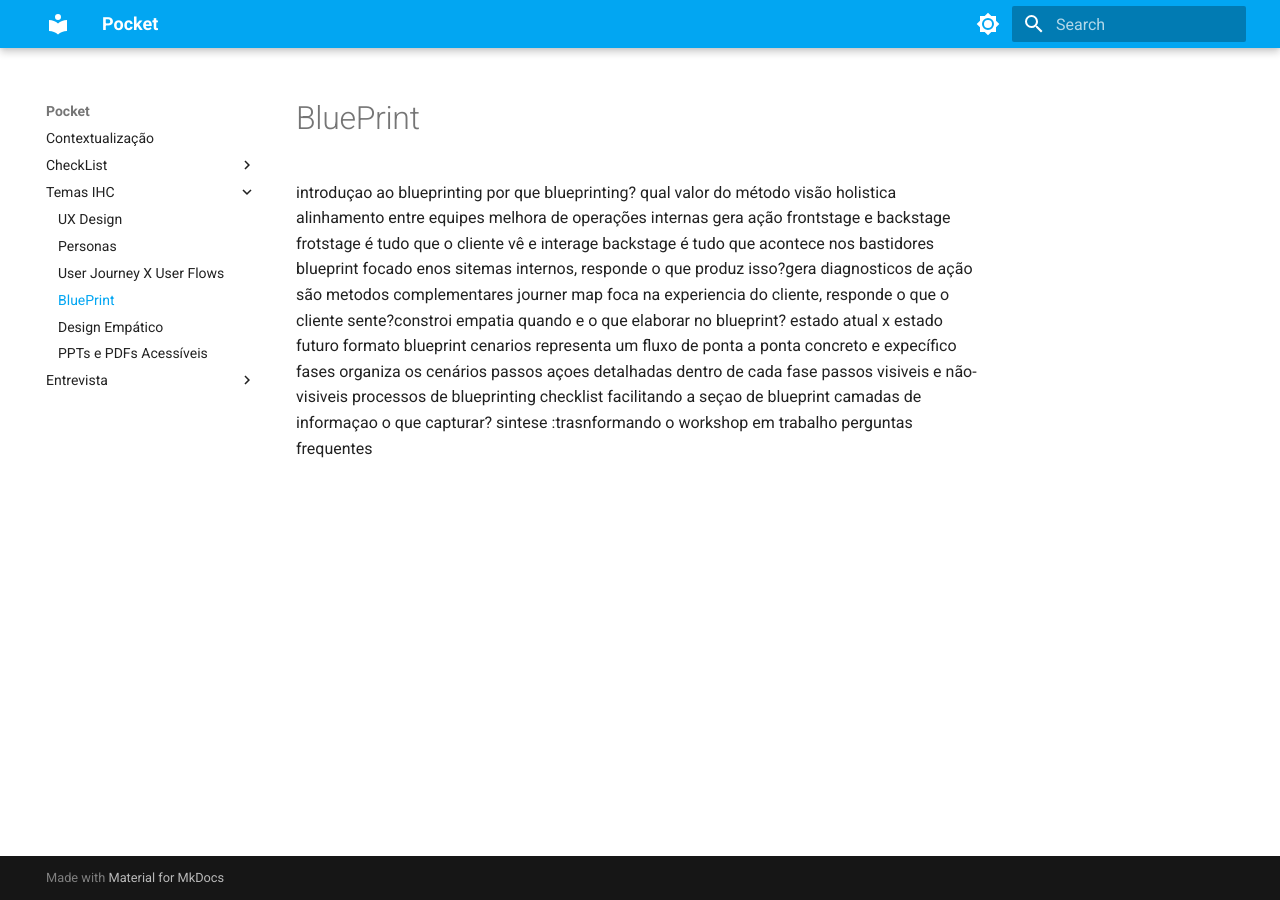
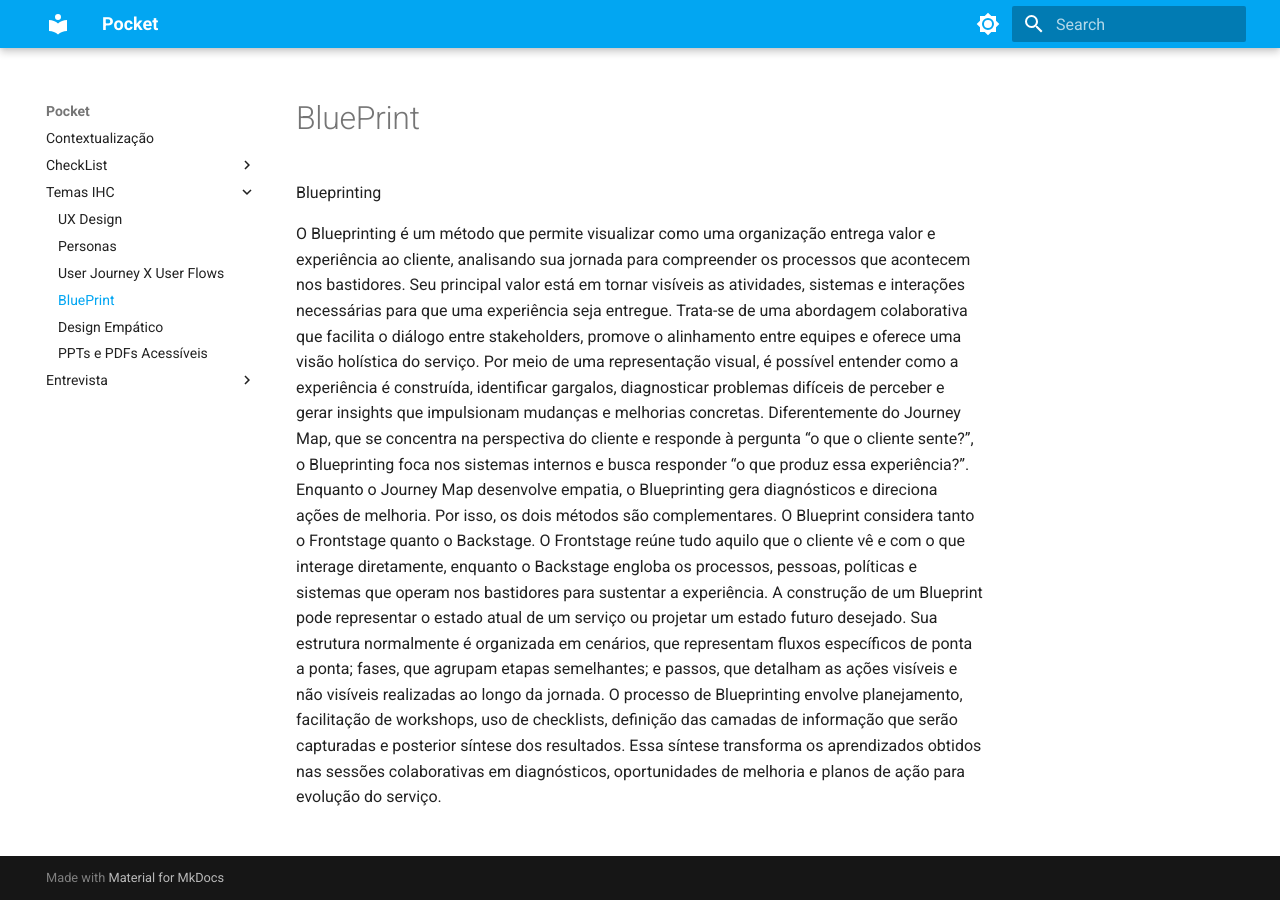
Before and after one commit to UnB-IHC/IHC-2026.1-Grupo02, an MkDocs documentation site: the page built from docs/TemasIHC/BluePrint.md, in a window 1280 px wide. Built offline with MkDocs 1.6.1 and Material for MkDocs 9.7.7, drawn with Linux system fonts in a browser that asks for light colours.

Commit message:
RESUMO 1.0
resumo inicial

```diff
--- a/docs/TemasIHC/BluePrint.md
+++ b/docs/TemasIHC/BluePrint.md
@@ -1,25 +1,8 @@
-introduçao ao blueprinting
-por que blueprinting? qual valor do método
-visão holistica
-alinhamento entre equipes
-melhora de operações internas
-gera ação
-frontstage e backstage
-frotstage é tudo que o cliente vê e interage
-backstage é tudo que acontece nos bastidores
-blueprint focado enos sitemas internos, responde o que produz isso?gera diagnosticos de ação
-são metodos complementares
-journer map foca na experiencia do cliente, responde o que o cliente sente?constroi empatia
-quando e o que elaborar no blueprint?
-estado atual x estado futuro
-formato blueprint
-cenarios representa um fluxo de ponta a ponta concreto e expecífico
-fases organiza os cenários
-passos açoes detalhadas dentro de cada fase
-passos visiveis e não-visiveis
-processos de blueprinting
-checklist
-facilitando a seçao de blueprint
-camadas de informaçao o que capturar?
-sintese :trasnformando o workshop em trabalho
-perguntas frequentes
+Blueprinting
+
+O Blueprinting é um método que permite visualizar como uma organização entrega valor e experiência ao cliente, analisando sua jornada para compreender os processos que acontecem nos bastidores. Seu principal valor está em tornar visíveis as atividades, sistemas e interações necessárias para que uma experiência seja entregue.
+Trata-se de uma abordagem colaborativa que facilita o diálogo entre stakeholders, promove o alinhamento entre equipes e oferece uma visão holística do serviço. Por meio de uma representação visual, é possível entender como a experiência é construída, identificar gargalos, diagnosticar problemas difíceis de perceber e gerar insights que impulsionam mudanças e melhorias concretas.
+Diferentemente do Journey Map, que se concentra na perspectiva do cliente e responde à pergunta “o que o cliente sente?”, o Blueprinting foca nos sistemas internos e busca responder “o que produz essa experiência?”. Enquanto o Journey Map desenvolve empatia, o Blueprinting gera diagnósticos e direciona ações de melhoria. Por isso, os dois métodos são complementares.
+O Blueprint considera tanto o Frontstage quanto o Backstage. O Frontstage reúne tudo aquilo que o cliente vê e com o que interage diretamente, enquanto o Backstage engloba os processos, pessoas, políticas e sistemas que operam nos bastidores para sustentar a experiência.
+A construção de um Blueprint pode representar o estado atual de um serviço ou projetar um estado futuro desejado. Sua estrutura normalmente é organizada em cenários, que representam fluxos específicos de ponta a ponta; fases, que agrupam etapas semelhantes; e passos, que detalham as ações visíveis e não visíveis realizadas ao longo da jornada.
+O processo de Blueprinting envolve planejamento, facilitação de workshops, uso de checklists, definição das camadas de informação que serão capturadas e posterior síntese dos resultados. Essa síntese transforma os aprendizados obtidos nas sessões colaborativas em diagnósticos, oportunidades de melhoria e planos de ação para evolução do serviço.
```
